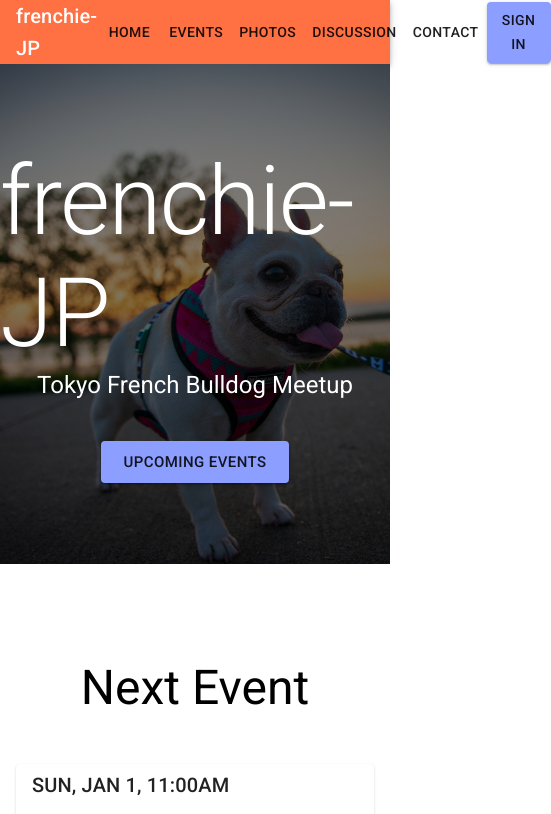
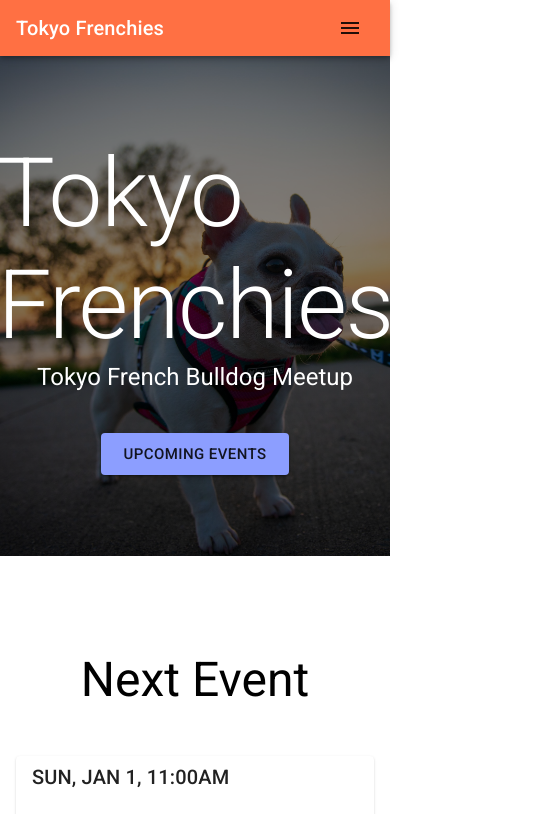
Before and after one commit to chadmuro/frenchie-jp, a React (Create React App) app: page / in a window 390 px wide. Shown: the top 814 px of the page, 551 px wide, since content can reach past the window. Built offline with nearby package versions, Linux system fonts and the light colour scheme.

Commit message:
add responsiveness to header

```diff
--- a/public/index.html
+++ b/public/index.html
@@ -25,7 +25,7 @@
       work correctly both with client-side routing and a non-root public URL.
       Learn how to configure a non-root public URL by running `npm run build`.
     -->
-    <title>frenchie-JP</title>
+    <title>Tokyo Frenchies</title>
   </head>
   <body style="margin: 0">
     <noscript>You need to enable JavaScript to run this app.</noscript>
--- a/src/components/Header.js
+++ b/src/components/Header.js
@@ -1,14 +1,17 @@
-import React from 'react';
+import React, { useState } from 'react';
 import { Link } from 'react-router-dom';
-import { makeStyles } from '@material-ui/core/styles';
-import { AppBar, Toolbar, Button, Typography } from '@material-ui/core';
+import { makeStyles, useTheme } from '@material-ui/core/styles';
+import { AppBar, Toolbar, Button, Typography, IconButton, Menu, MenuItem } from '@material-ui/core';
+import useMediaQuery from '@material-ui/core/useMediaQuery';
+import MenuIcon from '@material-ui/icons/Menu';
 
 const useStyles = makeStyles(() => ({
 	root: {
 		flexGrow: 1
 	},
 	link: {
-		textDecoration: 'none'
+		textDecoration: 'none',
+		color: '#220A03'
 	},
     title: {
 		flexGrow: 1,
@@ -19,14 +22,81 @@ const useStyles = makeStyles(() => ({
 
 const Header = () => {
 	const classes = useStyles();
+	const theme = useTheme();
+	const isMobile = useMediaQuery(theme.breakpoints.down("xs"));
+	const [anchorEl, setAnchorEl] = useState(null);
+	const open = Boolean(anchorEl);
+
+
+	const handleMenu = (event) => {
+		setAnchorEl(event.currentTarget);
+	};
+
+	const handleClose = () => {
+		setAnchorEl(null);
+	};
 
 	return (
 		<div className={classes.root}>
-			<AppBar position="static">
+			<AppBar position="sticky">
 				<Toolbar>
 					<Link to="/" className={classes.title}>
-						<Typography variant="h6">frenchie-JP</Typography>
+						<Typography variant="h6">Tokyo Frenchies</Typography>
 					</Link>
+					<div>
+						{isMobile ? (
+							<>
+								<IconButton
+									color="inherit"
+									aria-label="menu"
+									onClick={handleMenu}
+								>
+									<MenuIcon />
+								</IconButton>
+								<Menu
+									id="menu-appbar"
+									anchorEl={anchorEl}
+									anchorOrigin={{
+										vertical: 'top',
+										horizontal: 'right',
+									}}
+									keepMounted
+									transformOrigin={{
+										vertical: 'top',
+										horizontal: 'right',
+									}}
+									open={open}
+									onClose={handleClose}
+								>
+									<MenuItem onClick={handleClose}>
+										<Link to="/" className={classes.link}>
+											Home
+										</Link>
+									</MenuItem>
+									<MenuItem onClick={handleClose}>
+										<Link to="/events" className={classes.link}>
+											Events
+										</Link>
+									</MenuItem>
+									<MenuItem onClick={handleClose}>
+										<Link to="/photos" className={classes.link}>
+											Photos
+										</Link>
+									</MenuItem>
+									<MenuItem onClick={handleClose}>
+										<Link to="/discussion" className={classes.link}>
+											Discussion
+										</Link>
+									</MenuItem>
+									<MenuItem onClick={handleClose}>
+										<Link to="/contact" className={classes.link}>
+											Contact
+										</Link>
+									</MenuItem>
+								</Menu>
+							</>
+						) : (
+							<>
 								<Link to="/" className={classes.link}>
 									<Button>Home</Button>
 								</Link>
@@ -42,9 +112,12 @@ const Header = () => {
 								<Link to="/contact" className={classes.link}>
 									<Button>Contact</Button>
 								</Link>
-					<Button variant="contained" color="secondary">
+								{/* <Button variant="contained" color="secondary">
 									Sign In
-					</Button>
+								</Button> */}
+							</>
+						)}
+					</div>
 				</Toolbar>
 			</AppBar>
 		</div>
--- a/src/components/Home.js
+++ b/src/components/Home.js
@@ -36,7 +36,7 @@ const Hero = () => {
 		<div>
 			<Box className={classes.hero}>
 				<Typography className={classes.text} variant="h1">
-					frenchie-JP
+					Tokyo Frenchies
 				</Typography>
 				<Typography
 					className={classes.text}
```
Lines whose indentation alone changed are shown as unchanged.
